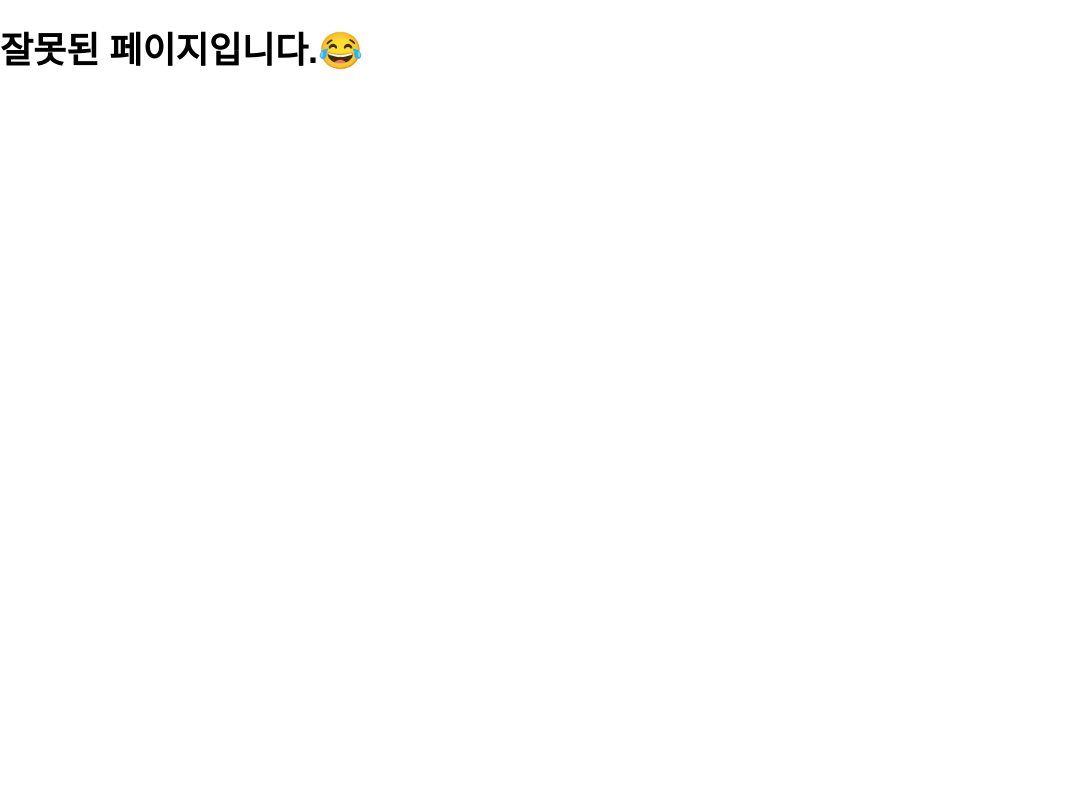
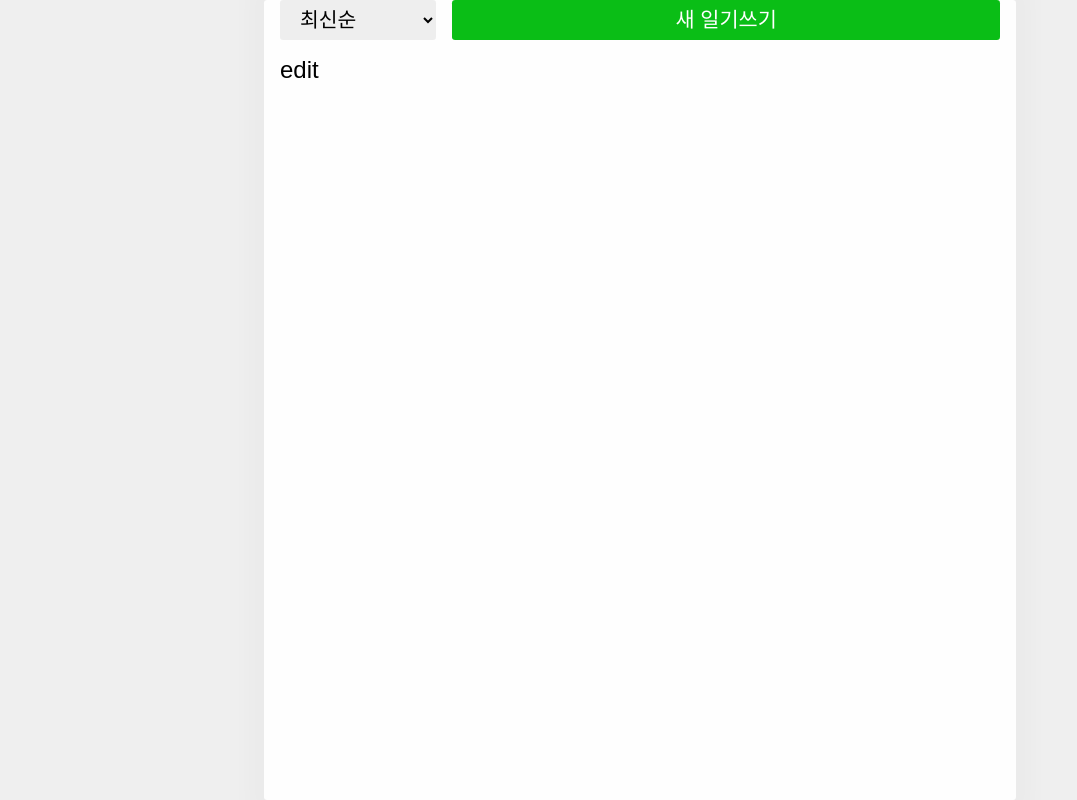
Before and after one commit to hotteokButler/my_diary, a React (Vite) app in the folder my_diary/: page /edit/1 in a window 1280 px wide. Shown: the whole page, without its empty margins (0-1077 px from the left). Built offline with nearby package versions, Linux system fonts and the light colour scheme; a web font is replaced by a local one.

Commit message:
Style : Add edit page

```diff
--- a/my_diary/src/App.jsx
+++ b/my_diary/src/App.jsx
@@ -1,6 +1,7 @@
 import { Route, Routes } from 'react-router';
 
 import Diary from './pages/Diary';
+import Eidt from './pages/Edit';
 import Home from './pages/Home';
 import NewDiary from './pages/NewDiary';
 import NotFound from './pages/NotFound';
@@ -11,6 +12,7 @@ function App() {
       <Route path="/" element={<Home />} />
       <Route path="/new" element={<NewDiary />} />
       <Route path="/diary/:id" element={<Diary />} />
+      <Route path="/edit/:id" element={<Eidt />} />
       <Route path="*" element={<NotFound />} />
     </Routes>
   );
--- /dev/null
+++ b/my_diary/src/pages/Edit/index.jsx
@@ -0,0 +1,9 @@
+import React from 'react';
+
+import MainLayout from '../../layout/MainLayout';
+
+function Eidt() {
+  return <MainLayout>edit</MainLayout>;
+}
+
+export default Eidt;
```
